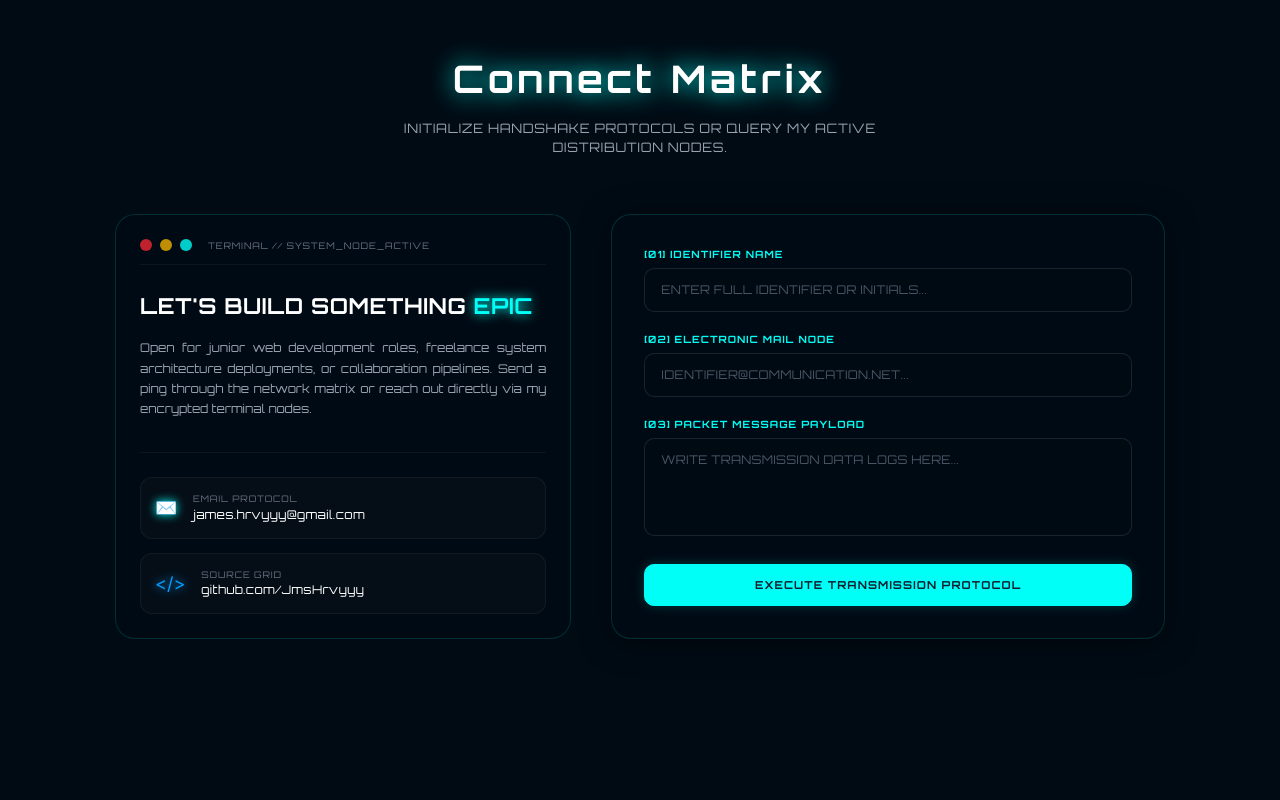
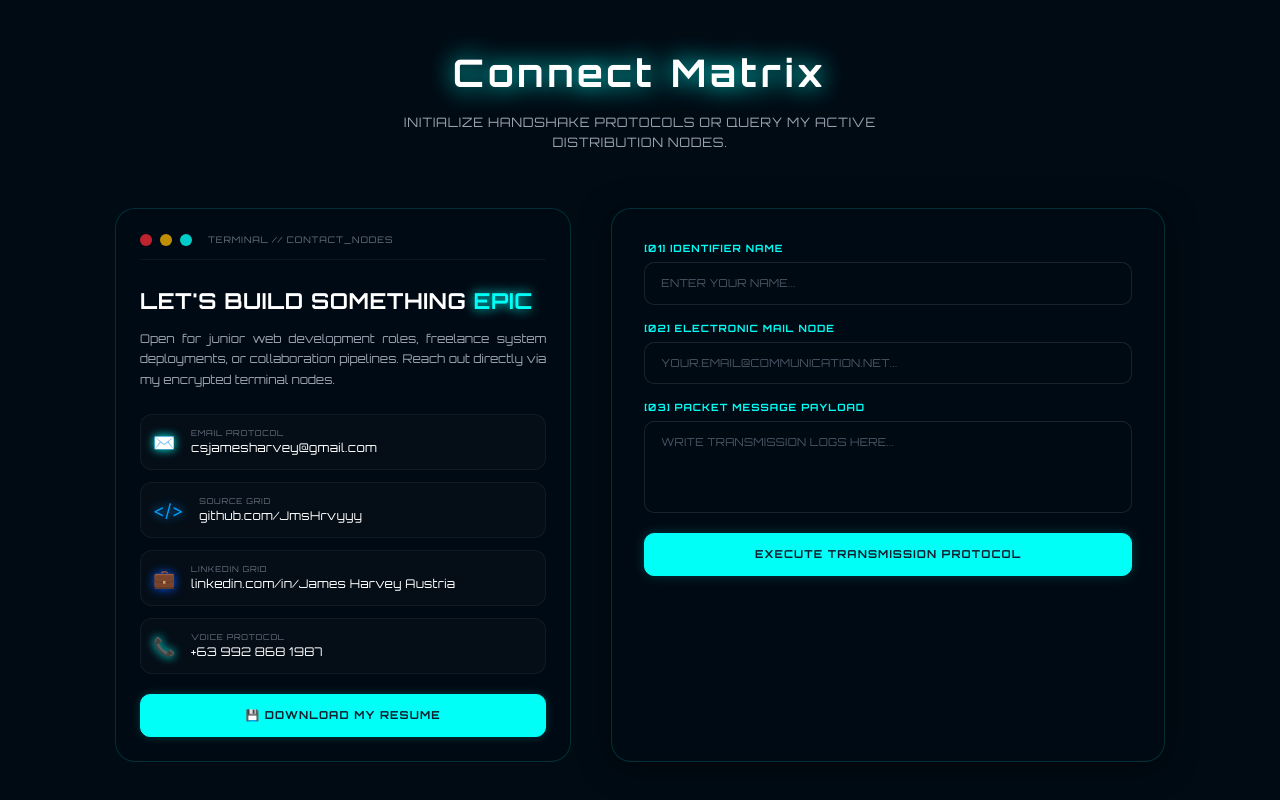
Before and after one commit to JmsHrvyyy/JmsHrvyyy-Portfolio, a React (Vite) app: page / in a window 1280 px wide. Shown: the part 2736-3536 px from the top of the page. Before the commit the page ends 3480 px from the top, so only its background shows below. Built offline with nearby package versions, Linux system fonts and the light colour scheme.

Commit message:
feat: integrate EmailJS for contact form submission and add environment variable support

```diff
--- a/package.json
+++ b/package.json
@@ -10,6 +10,7 @@
     "preview": "vite preview"
   },
   "dependencies": {
+    "@emailjs/browser": "^4.4.1",
     "@tailwindcss/vite": "^4.3.0",
     "react": "^19.2.6",
     "react-dom": "^19.2.6"
--- a/src/components/Contact.jsx
+++ b/src/components/Contact.jsx
@@ -1,18 +1,19 @@
-// src/components/Contact.jsx
 import React, { useState, useEffect, useRef } from "react";
+import emailjs from "@emailjs/browser"; // Ini-import ang EmailJS package
 
 function Contact() {
   const sectionRef = useRef(null);
+  const formRef = useRef(null); // Ref para sa mismong HTML form element
   const [isVisible, setIsVisible] = useState(false);
 
-  // Form State Elements para sa input monitoring
+  // State para sa tracking ng text inputs (para malinis ang form pagkatapos mag-send)
   const [formData, setFormData] = useState({
     name: "",
     email: "",
     message: "",
   });
 
-  // Scroll Reveal Observer Variant
+  // Intersection Observer para sa page scroll reveal animation
   useEffect(() => {
     const observer = new IntersectionObserver(
       ([entry]) => setIsVisible(entry.isIntersecting),
@@ -24,25 +25,52 @@ function Contact() {
     };
   }, []);
 
-  // Form submit interceptor framework
   const handleSubmit = (e) => {
-    e.preventDefault();
-    // Dito mo pwede isaksak ang EmailJS o Formspree functionality balang araw, James!
-    console.log("Transmission sent: ", formData);
-    alert("SYSTEM DATA: Message successfully routed to secure queue matrix.");
-    setFormData({ name: "", email: "", message: "" }); // Reset inputs
+    e.preventDefault(); // Pinipigilan ang pag-refresh ng page
+
+    // Hinihila ang mga variables nang ligtas mula sa .env environment arena
+    const SERVICE_ID = import.meta.env.VITE_EMAILJS_SERVICE_ID;
+    const TEMPLATE_ID = import.meta.env.VITE_EMAILJS_TEMPLATE_ID;
+    const PUBLIC_KEY = import.meta.env.VITE_EMAILJS_PUBLIC_KEY;
+
+    // REMOVED FOR SECURITY: Tinanggal na natin ang console.log() dito para hindi na mag-print ang keys sa browser!
+
+    // System validation guard lock
+    if (!SERVICE_ID || !TEMPLATE_ID || !PUBLIC_KEY) {
+      alert(
+        "SYSTEM ERROR: Environment variables are missing. Handshake aborted.",
+      );
+      return;
+    }
+
+    emailjs.sendForm(SERVICE_ID, TEMPLATE_ID, formRef.current, PUBLIC_KEY).then(
+      (result) => {
+        // Ligtas i-log ang text confirmation tulad ng "OK" o "SUCCESS" dahil walang sensitibong keys dito
+        console.log("Transmission Successful:", result.text);
+        alert(
+          "SYSTEM DATA: Message successfully routed to your personal Gmail inbox!",
+        );
+        setFormData({ name: "", email: "", message: "" }); // I-reset ang data fields
+      },
+      (error) => {
+        // I-log ang error status code lang para sa safe monitoring
+        console.error("Transmission Failed Code:", error.status);
+        alert(`SYSTEM ERROR: Handshake protocol failed. Protocol breakdown.`);
+      },
+    );
   };
 
   return (
     <section
       id="contact"
       ref={sectionRef}
-      className={`min-h-screen flex items-center justify-center py-[100px] px-5 select-none transition-all duration-1000 ease-out transform overflow-hidden
+      /* Mobile-First: py-[60px] sa phone, aangat sa py-[100px] sa malalaking monitor */
+      className={`w-full min-h-screen flex items-center justify-center py-[60px] md:py-[100px] px-5 select-none transition-all duration-1000 ease-out transform overflow-hidden relative
         ${isVisible ? "opacity-100 translate-y-0 filter blur-0 scale-100" : "opacity-0 translate-y-20 filter blur-[8px] scale-95"}`}
     >
       <div className="w-full max-w-[1050px] mx-auto text-left">
         {/* SECTION HEADER BLOCK */}
-        <div className="text-center mb-14">
+        <div className="text-center mb-10 md:mb-14">
           <h2 className="font-['Orbitron'] text-[26px] md:text-[38px] font-bold text-white mb-3 tracking-widest drop-shadow-[0_0_12px_#00fff7]">
             Connect Matrix
           </h2>
@@ -52,133 +80,175 @@ function Contact() {
           </p>
         </div>
 
-        {/* --- MAIN GRID SYSTEM (Responsive Layout Flex Stack) --- */}
-        <div className="flex flex-col lg:flex-row gap-10 items-stretch">
-          {/* LEFT COLUMN: Terminal System Specifications & Social Nodes */}
-          <div className="flex-1 bg-[rgba(1,11,20,0.65)] border border-[#00fff7]/15 rounded-[20px] p-6 backdrop-blur-[8px] flex flex-col justify-between">
+        {/* MAIN LAYOUT STACK (Mobile-First: flex-col sa phone, flex-row kapag desktop screens) */}
+        <div className="flex flex-col lg:flex-row gap-8 lg:gap-10 items-stretch">
+          {/* LEFT COLUMN: Direct Contact Nodes & Resume Download Card */}
+          <div className="flex-1 bg-[rgba(1,11,20,0.65)] border border-[#00fff7]/15 rounded-[20px] p-5 md:p-6 backdrop-blur-[8px] flex flex-col justify-between">
             <div>
-              {/* Fake System Diagnostics Mock Box Header */}
               <div className="flex items-center gap-2 mb-6 border-b border-white/5 pb-3">
                 <div className="w-3 h-3 rounded-full bg-red-500/80 animate-pulse"></div>
                 <div className="w-3 h-3 rounded-full bg-yellow-500/80"></div>
                 <div className="w-3 h-3 rounded-full bg-[#00fff7]/80"></div>
                 <span className="font-['Orbitron'] text-[9px] text-gray-500 tracking-widest uppercase ml-2">
-                  Terminal // System_Node_Active
+                  Terminal // Contact_Nodes
                 </span>
               </div>
 
-              <h3 className="font-['Orbitron'] text-[18px] md:text-[22px] font-bold text-white tracking-wide mb-4 uppercase">
+              <h3 className="font-['Orbitron'] text-[18px] md:text-[22px] font-bold text-white tracking-wide mb-3 uppercase">
                 Let's Build Something{" "}
                 <span className="text-[#00fff7] drop-shadow-[0_0_6px_#00fff7]">
                   Epic
                 </span>
               </h3>
-              <p className="font-['Orbitron'] text-[12px] text-gray-400 leading-[1.7] mb-6 text-justify">
+              <p className="font-['Orbitron'] text-[11px] md:text-[12px] text-gray-400 leading-[1.7] mb-6 text-justify">
                 Open for junior web development roles, freelance system
-                architecture deployments, or collaboration pipelines. Send a
-                ping through the network matrix or reach out directly via my
-                encrypted terminal nodes.
+                deployments, or collaboration pipelines. Reach out directly via
+                my encrypted terminal nodes.
               </p>
             </div>
 
-            {/* DIRECT CONNECTIVITY ROUTERS (Social Node Links) */}
-            <div className="space-y-3.5 border-t border-white/5 pt-6 mt-6 lg:mt-0">
-              {/* Mail Node Component */}
+            {/* COMMUNICATIONS CHANNELS LIST */}
+            <div className="space-y-3">
               <a
-                href="mailto:james@yourdomain.com" // Palitan mo ng totoong email mo, James
-                className="flex items-center gap-4 bg-[rgba(255,255,255,0.02)] border border-white/5 rounded-[12px] p-3.5 hover:border-[#00fff7]/40 hover:bg-[rgba(0,255,247,0.03)] transition-all duration-300 group"
+                href="mailto:csjamesharvey@gmail.com"
+                className="flex items-center gap-4 bg-[rgba(255,255,255,0.02)] border border-white/5 rounded-[12px] p-3 hover:border-[#00fff7]/40 hover:bg-[rgba(0,255,247,0.03)] transition-all duration-300 group"
               >
                 <div className="text-[#00fff7] text-[18px] group-hover:scale-110 transition-transform duration-300 drop-shadow-[0_0_5px_#00fff7]">
                   &#9993;
                 </div>
                 <div>
-                  <div className="font-['Orbitron'] text-[9px] text-gray-500 tracking-widest uppercase">
+                  <div className="font-['Orbitron'] text-[8px] text-gray-500 tracking-widest uppercase">
                     Email Protocol
                   </div>
-                  <div className="font-['Orbitron'] text-[12px] text-white tracking-wide group-hover:text-[#00fff7] transition-colors duration-300">
-                    james.hrvyyy@gmail.com
+                  <div className="font-['Orbitron'] text-[11px] md:text-[12px] text-white tracking-wide group-hover:text-[#00fff7] transition-colors duration-300">
+                    csjamesharvey@gmail.com
                   </div>
                 </div>
               </a>
 
-              {/* GitHub Link Node Component */}
               <a
-                href="https://github.com"
+                href="https://github.com/JmsHrvyyy"
                 target="_blank"
                 rel="noopener noreferrer"
-                className="flex items-center gap-4 bg-[rgba(255,255,255,0.02)] border border-white/5 rounded-[12px] p-3.5 hover:border-[#009dff]/40 hover:bg-[rgba(0,157,255,0.03)] transition-all duration-300 group"
+                className="flex items-center gap-4 bg-[rgba(255,255,255,0.02)] border border-white/5 rounded-[12px] p-3 hover:border-[#009dff]/40 hover:bg-[rgba(0,157,255,0.03)] transition-all duration-300 group"
               >
                 <div className="text-[#009dff] text-[18px] group-hover:scale-110 transition-transform duration-300 drop-shadow-[0_0_5px_#009dff]">
                   &#60;&#47;&#62;
                 </div>
                 <div>
-                  <div className="font-['Orbitron'] text-[9px] text-gray-500 tracking-widest uppercase">
+                  <div className="font-['Orbitron'] text-[8px] text-gray-500 tracking-widest uppercase">
                     Source Grid
                   </div>
-                  <div className="font-['Orbitron'] text-[12px] text-white tracking-wide group-hover:text-[#009dff] transition-colors duration-300">
+                  <div className="font-['Orbitron'] text-[11px] md:text-[12px] text-white tracking-wide group-hover:text-[#009dff] transition-colors duration-300">
                     github.com/JmsHrvyyy
                   </div>
                 </div>
               </a>
+
+              <a
+                href="https://www.linkedin.com/in/james-harvey-austria-a29711329/"
+                target="_blank"
+                rel="noopener noreferrer"
+                className="flex items-center gap-4 bg-[rgba(255,255,255,0.02)] border border-white/5 rounded-[12px] p-3 hover:border-[#0055ff]/40 hover:bg-[rgba(0,85,255,0.03)] transition-all duration-300 group"
+              >
+                <div className="text-[#0055ff] text-[18px] group-hover:scale-110 transition-transform duration-300 drop-shadow-[0_0_5px_#0055ff]">
+                  &#128188;
+                </div>
+                <div>
+                  <div className="font-['Orbitron'] text-[8px] text-gray-500 tracking-widest uppercase">
+                    LinkedIn Grid
+                  </div>
+                  <div className="font-['Orbitron'] text-[11px] md:text-[12px] text-white tracking-wide group-hover:text-[#0055ff] transition-colors duration-300">
+                    linkedin.com/in/James Harvey Austria
+                  </div>
+                </div>
+              </a>
+
+              <a
+                href="tel:+639123456789"
+                className="flex items-center gap-4 bg-[rgba(255,255,255,0.02)] border border-white/5 rounded-[12px] p-3 hover:border-[#00fff7]/40 hover:bg-[rgba(0,255,247,0.03)] transition-all duration-300 group"
+              >
+                <div className="text-[#00fff7] text-[18px] group-hover:scale-110 transition-transform duration-300 drop-shadow-[0_0_5px_#00fff7]">
+                  &#128222;
+                </div>
+                <div>
+                  <div className="font-['Orbitron'] text-[8px] text-gray-500 tracking-widest uppercase">
+                    Voice Protocol
+                  </div>
+                  <div className="font-['Orbitron'] text-[11px] md:text-[12px] text-white tracking-wide group-hover:text-[#00fff7] transition-colors duration-300">
+                    +63 992 868 1987
+                  </div>
+                </div>
+              </a>
+
+              <div className="pt-2">
+                <a
+                  href="/resume.pdf"
+                  download="James_Harvey_Austria_Resume.pdf"
+                  className="w-full block text-center font-['Orbitron'] text-[11px] font-bold text-[#101f30] bg-[#00fff7] border border-[#00fff7] py-3 rounded-[10px] tracking-widest transition-all duration-300 shadow-[0_0_10px_rgba(0,255,247,0.2)] hover:bg-transparent hover:text-[#00fff7] hover:shadow-[0_0_15px_#00fff7] uppercase cursor-pointer"
+                >
+                  &#128190; Download My Resume
+                </a>
+              </div>
             </div>
           </div>
 
-          {/* RIGHT COLUMN: Interactive Cyberpunk Transmission Form */}
-          <div className="flex-[1.2] bg-[rgba(1,11,20,0.75)] border border-[#00fff7]/15 rounded-[20px] p-6 md:p-8 backdrop-blur-[8px] shadow-[0_4px_30px_rgba(0,0,0,0.5)] transition-all duration-300 hover:border-[#00fff7]/30">
-            <form onSubmit={handleSubmit} className="space-y-5">
-              {/* FIELD 1: Sender Name Input */}
+          {/* RIGHT COLUMN: Interactive Form Input Fields Box */}
+          <div className="flex-[1.2] bg-[rgba(1,11,20,0.75)] border border-[#00fff7]/15 rounded-[20px] p-5 md:p-8 backdrop-blur-[8px] shadow-[0_4px_30px_rgba(0,0,0,0.5)] transition-all duration-300 hover:border-[#00fff7]/30">
+            {/* Ikbinalot natin sa formRef ang buong tag at nilagyan ng HTML names para basahin ng EmailJS */}
+            <form ref={formRef} onSubmit={handleSubmit} className="space-y-4">
               <div className="flex flex-col space-y-1.5">
                 <label className="font-['Orbitron'] text-[10px] font-bold text-[#00fff7] tracking-widest uppercase">
                   [01] Identifier Name
                 </label>
                 <input
                   type="text"
+                  name="from_name" // Ito ang gagamiting parameter sa EmailJS Template
                   required
-                  placeholder="ENTER FULL IDENTIFIER OR INITIALS..."
+                  placeholder="ENTER YOUR NAME..."
                   value={formData.name}
                   onChange={(e) =>
                     setFormData({ ...formData, name: e.target.value })
                   }
-                  className="w-full bg-[rgba(1,11,20,0.5)] border border-white/10 rounded-[10px] px-4 py-3 font-['Orbitron'] text-[12px] text-white tracking-wide placeholder-gray-600 focus:outline-none focus:border-[#00fff7] focus:shadow-[0_0_12px_rgba(0,255,247,0.15)] transition-all duration-300 uppercase"
+                  className="w-full bg-[rgba(1,11,20,0.5)] border border-white/10 rounded-[10px] px-4 py-3 font-['Orbitron'] text-[11px] text-white tracking-wide placeholder-gray-600 focus:outline-none focus:border-[#00fff7] focus:shadow-[0_0_12px_rgba(0,255,247,0.15)] transition-all duration-300 uppercase"
                 />
               </div>
 
-              {/* FIELD 2: Sender Email Address Input */}
               <div className="flex flex-col space-y-1.5">
                 <label className="font-['Orbitron'] text-[10px] font-bold text-[#00fff7] tracking-widest uppercase">
                   [02] Electronic Mail Node
                 </label>
                 <input
                   type="email"
+                  name="reply_to" // Gagamitin para kapag nag-reply ka sa email, dideretso sa recruiter
                   required
-                  placeholder="IDENTIFIER@COMMUNICATION.NET..."
+                  placeholder="YOUR.EMAIL@COMMUNICATION.NET..."
                   value={formData.email}
                   onChange={(e) =>
                     setFormData({ ...formData, email: e.target.value })
                   }
-                  className="w-full bg-[rgba(1,11,20,0.5)] border border-white/10 rounded-[10px] px-4 py-3 font-['Orbitron'] text-[12px] text-white tracking-wide placeholder-gray-600 focus:outline-none focus:border-[#00fff7] focus:shadow-[0_0_12px_rgba(0,255,247,0.15)] transition-all duration-300"
+                  className="w-full bg-[rgba(1,11,20,0.5)] border border-white/10 rounded-[10px] px-4 py-3 font-['Orbitron'] text-[11px] text-white tracking-wide placeholder-gray-600 focus:outline-none focus:border-[#00fff7] focus:shadow-[0_0_12px_rgba(0,255,247,0.15)] transition-all duration-300"
                 />
               </div>
 
-              {/* FIELD 3: Message Core Textarea Input Box */}
               <div className="flex flex-col space-y-1.5">
                 <label className="font-['Orbitron'] text-[10px] font-bold text-[#00fff7] tracking-widest uppercase">
                   [03] Packet Message Payload
                 </label>
                 <textarea
+                  name="message" // Parameter para sa nilalaman ng mensahe
                   required
                   rows="4"
-                  placeholder="WRITE TRANSMISSION DATA LOGS HERE..."
+                  placeholder="WRITE TRANSMISSION LOGS HERE..."
                   value={formData.message}
                   onChange={(e) =>
                     setFormData({ ...formData, message: e.target.value })
                   }
-                  className="w-full bg-[rgba(1,11,20,0.5)] border border-white/10 rounded-[10px] px-4 py-3 font-['Orbitron'] text-[12px] text-white tracking-wide placeholder-gray-600 focus:outline-none focus:border-[#00fff7] focus:shadow-[0_0_12px_rgba(0,255,247,0.15)] transition-all duration-300 resize-none [&::-webkit-scrollbar]:hidden [scrollbar-width:none]"
+                  className="w-full bg-[rgba(1,11,20,0.5)] border border-white/10 rounded-[10px] px-4 py-3 font-['Orbitron'] text-[11px] text-white tracking-wide placeholder-gray-600 focus:outline-none focus:border-[#00fff7] focus:shadow-[0_0_12px_rgba(0,255,247,0.15)] transition-all duration-300 resize-none [&::-webkit-scrollbar]:hidden [scrollbar-width:none]"
                 />
               </div>
 
-              {/* COMMAND TRANSMIT TRIGGER SUBMIT BUTTON */}
-              <div className="pt-2">
+              <div className="pt-1">
                 <button
                   type="submit"
                   className="w-full font-['Orbitron'] text-[11px] font-bold text-[#101f30] bg-[#00fff7] border border-[#00fff7] py-3 rounded-[10px] tracking-widest transition-all duration-300 shadow-[0_0_12px_rgba(0,255,247,0.2)] hover:bg-transparent hover:text-[#00fff7] hover:shadow-[0_0_20px_#00fff7] uppercase cursor-pointer"
```
Also changed, not shown: 2 other files (tests, documents, lock files or other folders).
